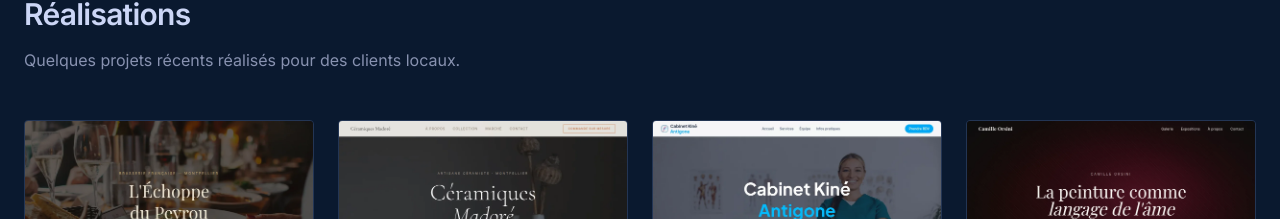
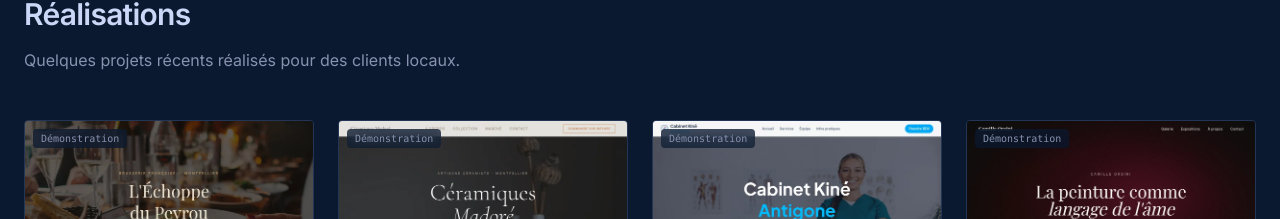
Before and after one commit to NicolasClaverol/portfolio-vitrine, a Next.js app: page / in a window 1280 px wide. Shown: the part 2040-2259 px from the top of the page. Built offline with nearby package versions, Linux system fonts and the light colour scheme.

Commit message:
Portfolio: badge Démonstration sur les cartes projet

```diff
--- a/src/components/Portfolio.tsx
+++ b/src/components/Portfolio.tsx
@@ -77,6 +77,9 @@ export default function Portfolio() {
                     className="object-cover object-top transition-transform duration-500 group-hover:scale-105"
                     {...(i > 0 ? { loading: 'lazy' } : { priority: true })}
                   />
+                  <span className="absolute left-2 top-2 rounded bg-[#0A192F]/75 px-2 py-0.5 font-mono text-[10px] text-[#8892B0] backdrop-blur-sm">
+                    Démonstration
+                  </span>
                 </div>
 
                 <div className="flex flex-1 flex-col p-5">
```
